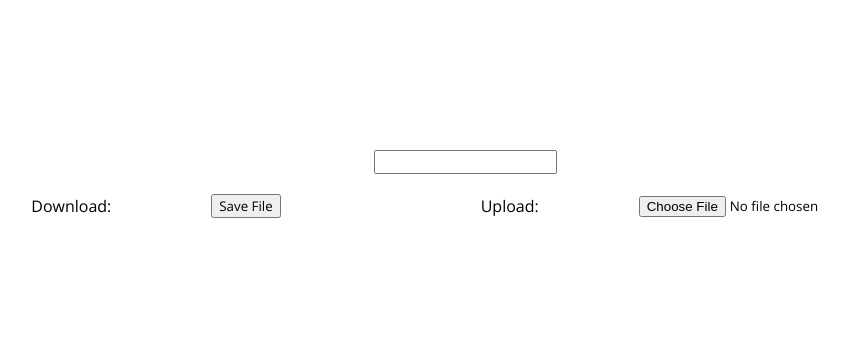
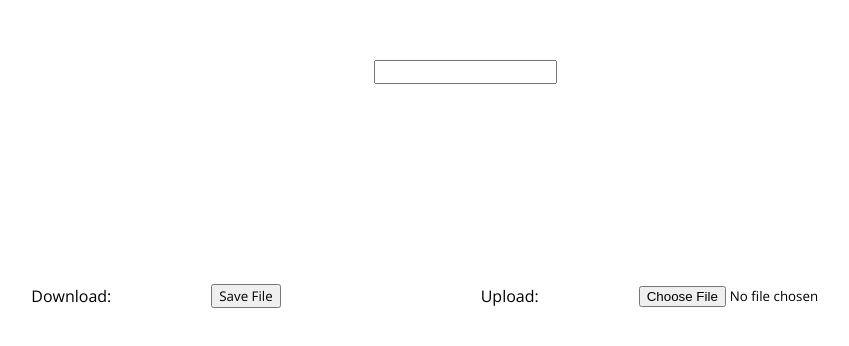
Before and after one commit to duck123acb/notes, a plain HTML site: page index.html in a window 1280 px wide. Shown: the part 224-570 px from the top of the page, without its empty margins (175-1024 px from the left). Drawn offline with nearby package versions, Linux system fonts and the light colour scheme.

Commit message:
oops we need to use the gap

```diff
--- a/styles.css
+++ b/styles.css
@@ -12,7 +12,7 @@ body {
 	justify-content: center;
 	align-items: center;
 	flex-direction: column;
-	gap: 20px;
+	gap: var(--gap);
 }
 
 #file-management {
```
